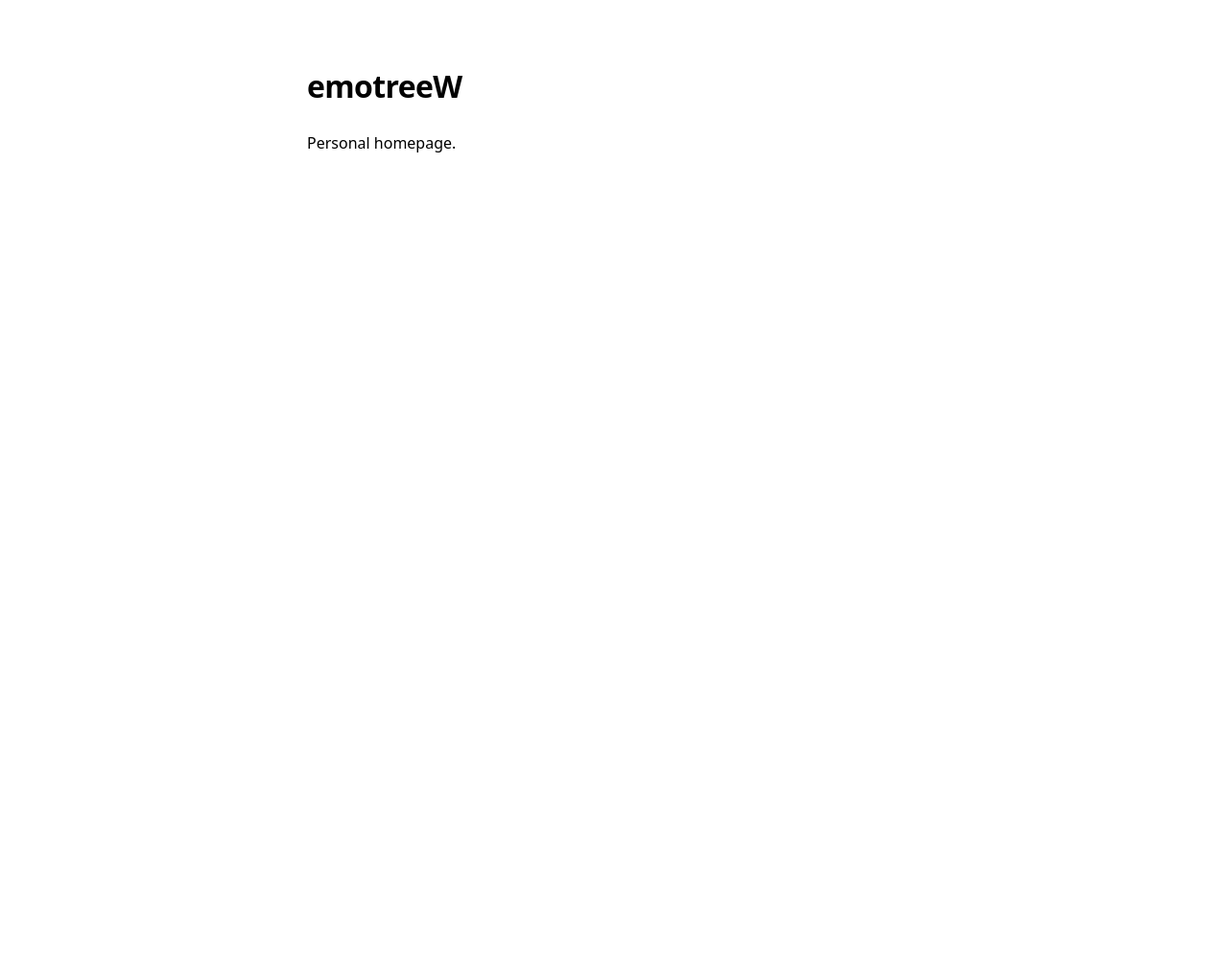
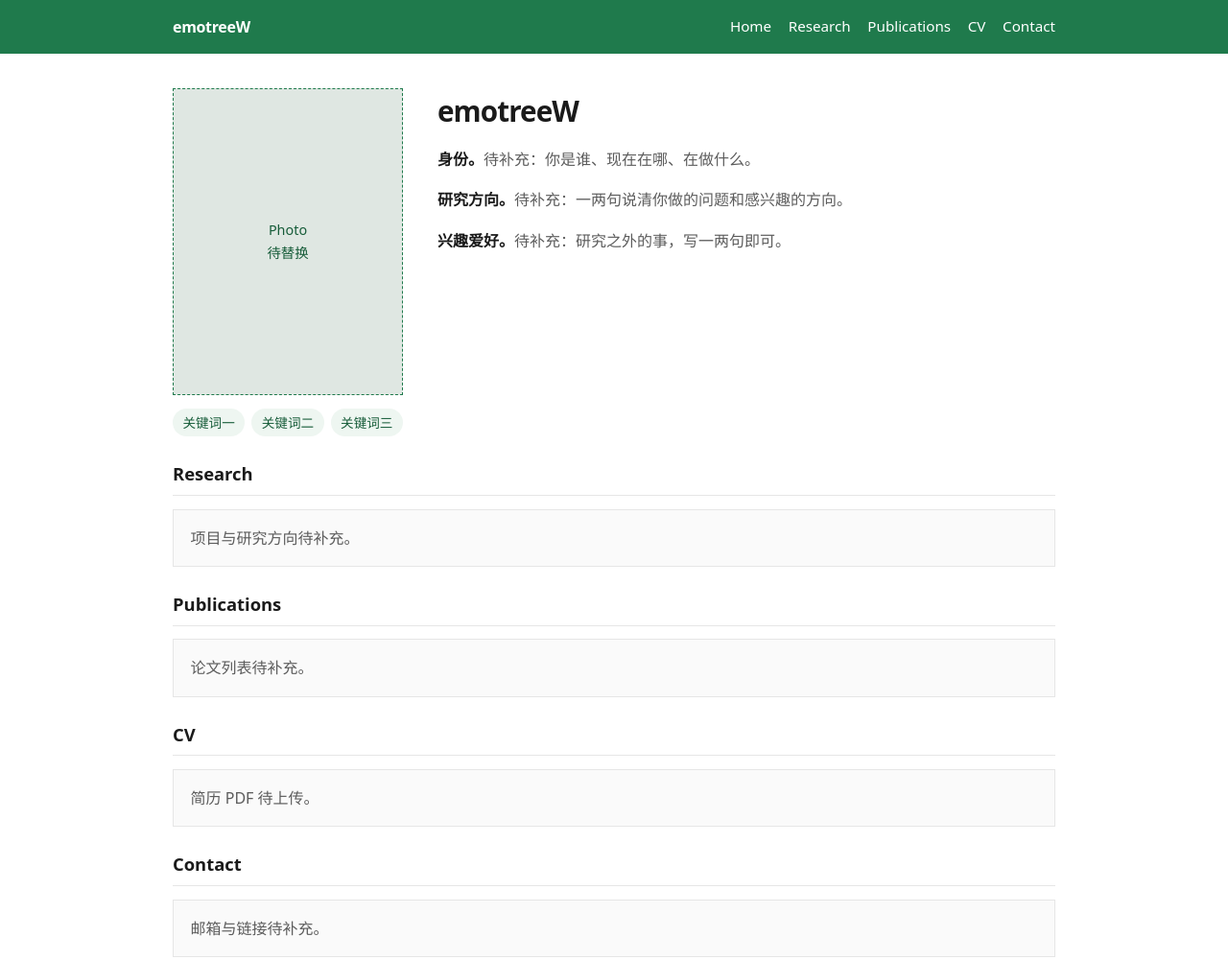
Before and after one commit to emotreeW/emotreew.github.io, a plain HTML site: page index.html in a window 1280 px wide. Shown: the whole page at 96% size. Before the commit the page ends 800 px from the top, so only its background shows below. Drawn offline with Linux system fonts and the light colour scheme.

Commit message:
Add homepage layout with green nav and photo-bio columns.

```diff
--- a/index.html
+++ b/index.html
@@ -5,20 +5,186 @@
   <meta name="viewport" content="width=device-width, initial-scale=1">
   <title>emotreeW</title>
   <style>
-    :root { color-scheme: light dark; }
+    :root {
+      --green: #1f7a4c;
+      --green-dark: #165c39;
+      --ink: #1a1a1a;
+      --muted: #5c5c5c;
+      --line: #e6e6e6;
+      --chip: #eef6f1;
+      --nav-h: 56px;
+    }
+
+    * { box-sizing: border-box; }
+    html { scroll-behavior: smooth; }
     body {
-      font-family: system-ui, -apple-system, sans-serif;
-      max-width: 40rem;
-      margin: 4rem auto;
+      margin: 0;
+      font-family: system-ui, -apple-system, "Segoe UI", sans-serif;
+      color: var(--ink);
+      line-height: 1.65;
+      background: #fff;
+    }
+
+    .nav {
+      position: sticky;
+      top: 0;
+      z-index: 10;
+      height: var(--nav-h);
+      background: var(--green);
+      color: #fff;
+    }
+    .nav-inner {
+      max-width: 960px;
+      height: 100%;
+      margin: 0 auto;
       padding: 0 1.25rem;
-      line-height: 1.6;
+      display: flex;
+      align-items: center;
+      justify-content: space-between;
+      gap: 1rem;
     }
-    h1 { font-weight: 650; letter-spacing: -0.02em; }
-    p { color: CanvasText; }
+    .nav a {
+      color: #fff;
+      text-decoration: none;
+    }
+    .brand {
+      font-weight: 650;
+      letter-spacing: -0.02em;
+    }
+    .nav-links {
+      display: flex;
+      gap: 1.1rem;
+      font-size: 0.95rem;
+    }
+    .nav-links a:hover { text-decoration: underline; }
+
+    main { max-width: 960px; margin: 0 auto; padding: 0 1.25rem 4rem; }
+
+    section {
+      padding-top: calc(var(--nav-h) + 1.5rem);
+      margin-top: calc(var(--nav-h) * -1);
+    }
+    section h2 {
+      font-size: 1.15rem;
+      margin: 0 0 0.85rem;
+      padding-bottom: 0.4rem;
+      border-bottom: 1px solid var(--line);
+    }
+
+    .hero {
+      display: grid;
+      grid-template-columns: 240px 1fr;
+      gap: 2.25rem;
+      align-items: start;
+      padding-top: 2.25rem;
+      margin-top: 0;
+    }
+
+    .photo {
+      width: 100%;
+      aspect-ratio: 3 / 4;
+      background: #dfe7e2;
+      border: 1px dashed var(--green);
+      display: grid;
+      place-items: center;
+      color: var(--green-dark);
+      font-size: 0.9rem;
+      text-align: center;
+      padding: 1rem;
+    }
+
+    .keywords {
+      display: flex;
+      flex-wrap: wrap;
+      gap: 0.45rem;
+      margin: 0.9rem 0 0;
+      padding: 0;
+      list-style: none;
+    }
+    .keywords li {
+      background: var(--chip);
+      color: var(--green-dark);
+      padding: 0.2rem 0.65rem;
+      border-radius: 999px;
+      font-size: 0.85rem;
+    }
+
+    .bio h1 {
+      margin: 0 0 0.75rem;
+      font-size: 1.85rem;
+      letter-spacing: -0.03em;
+    }
+    .bio p { margin: 0 0 1rem; color: var(--muted); }
+    .bio p strong { color: var(--ink); font-weight: 600; }
+
+    .placeholder {
+      color: var(--muted);
+      background: #fafafa;
+      border: 1px solid var(--line);
+      padding: 1rem 1.1rem;
+    }
+
+    @media (max-width: 720px) {
+      .nav-links { gap: 0.7rem; font-size: 0.85rem; }
+      .hero {
+        grid-template-columns: 1fr;
+        gap: 1.25rem;
+      }
+      .photo { max-width: 220px; }
+    }
   </style>
 </head>
 <body>
-  <h1>emotreeW</h1>
-  <p>Personal homepage.</p>
+  <header class="nav">
+    <div class="nav-inner">
+      <a class="brand" href="#home">emotreeW</a>
+      <nav class="nav-links" aria-label="Primary">
+        <a href="#home">Home</a>
+        <a href="#research">Research</a>
+        <a href="#publications">Publications</a>
+        <a href="#cv">CV</a>
+        <a href="#contact">Contact</a>
+      </nav>
+    </div>
+  </header>
+
+  <main>
+    <section class="hero" id="home">
+      <div>
+        <div class="photo">Photo<br>待替换</div>
+        <ul class="keywords">
+          <li>关键词一</li>
+          <li>关键词二</li>
+          <li>关键词三</li>
+        </ul>
+      </div>
+      <div class="bio">
+        <h1>emotreeW</h1>
+        <p><strong>身份。</strong>待补充：你是谁、现在在哪、在做什么。</p>
+        <p><strong>研究方向。</strong>待补充：一两句说清你做的问题和感兴趣的方向。</p>
+        <p><strong>兴趣爱好。</strong>待补充：研究之外的事，写一两句即可。</p>
+      </div>
+    </section>
+
+    <section id="research">
+      <h2>Research</h2>
+      <div class="placeholder">项目与研究方向待补充。</div>
+    </section>
+
+    <section id="publications">
+      <h2>Publications</h2>
+      <div class="placeholder">论文列表待补充。</div>
+    </section>
+
+    <section id="cv">
+      <h2>CV</h2>
+      <div class="placeholder">简历 PDF 待上传。</div>
+    </section>
+
+    <section id="contact">
+      <h2>Contact</h2>
+      <div class="placeholder">邮箱与链接待补充。</div>
+    </section>
+  </main>
 </body>
 </html>
```
